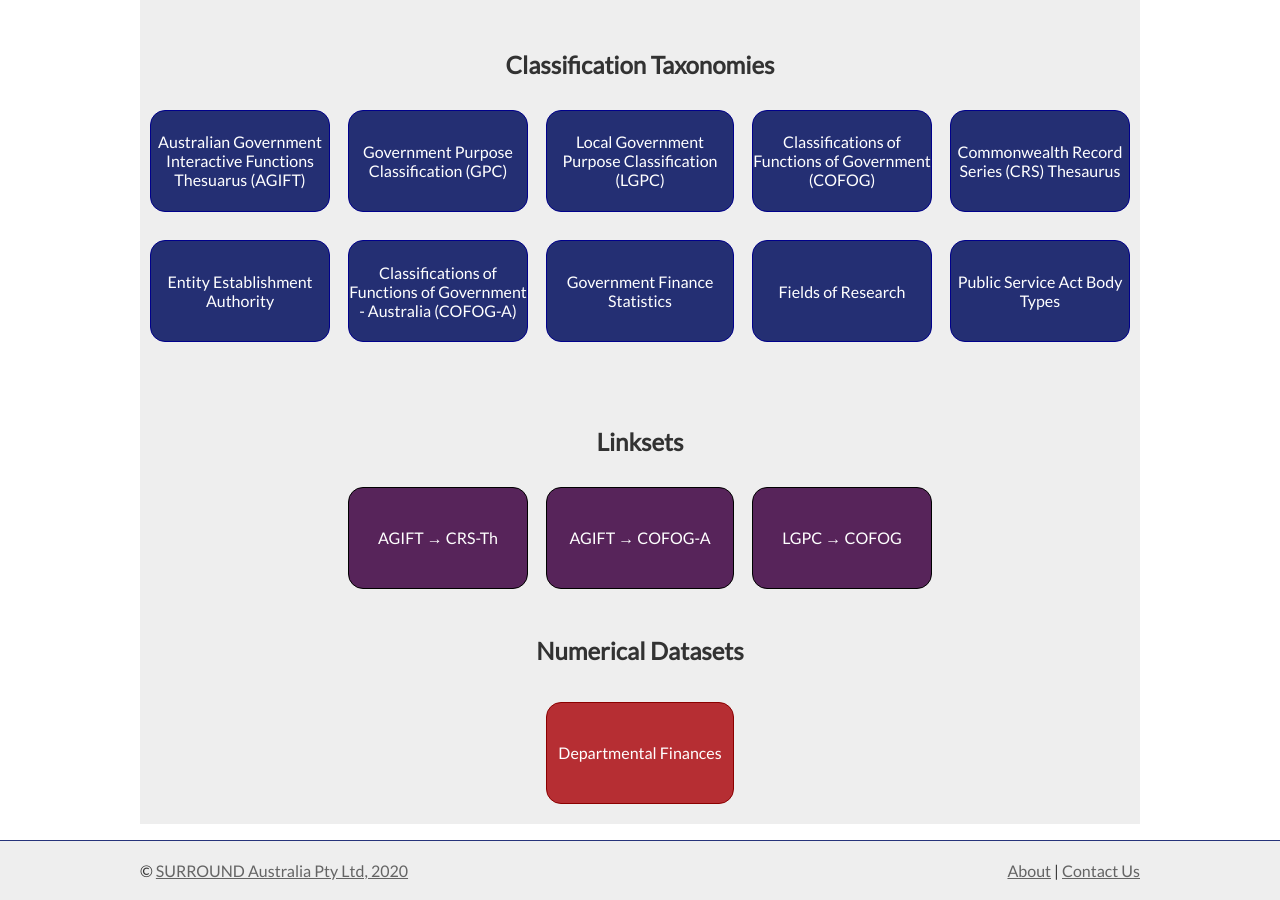
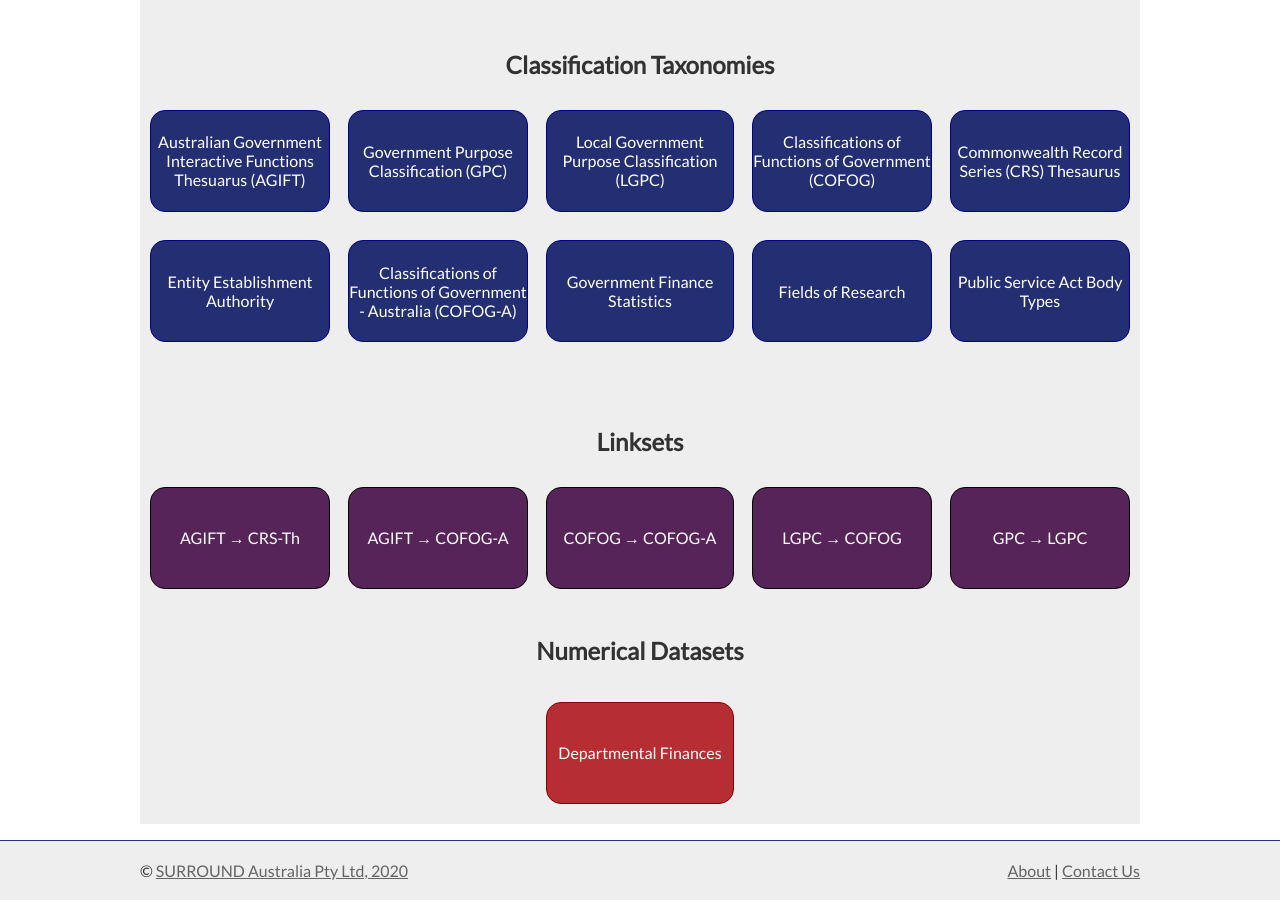
Before and after one commit to surroundaustralia/surroundaustralia.com, a Jekyll site: the page built from pages/govkg.html, in a window 1280 px wide and 900 px high, scrolled down 2451 px. Built offline with Jekyll 4.4.1, drawn with Linux system fonts in a browser that asks for light colours.

Commit message:
listed all 5 Linksets

```diff
--- a/pages/govkg.html
+++ b/pages/govkg.html
@@ -365,14 +365,20 @@ permalink: /govkg
     <div style="grid-row:9; grid-column:2/5; text-align: center;">
         <h4>Linksets</h4>
     </div>
-    <a href="#agiftcrsth" name="modal" class="contentitem linkset" style="grid-row:10; grid-column:2;">
+    <a href="#agiftcrsth" name="modal" class="contentitem linkset" style="grid-row:10; grid-column:1;">
         <p>AGIFT &rarr; CRS-Th</p>
     </a>
-    <a href="#agifctcofoga" name="modal" class="contentitem linkset" style="grid-row:10; grid-column:3;">
+    <a href="#agifctcofoga" name="modal" class="contentitem linkset" style="grid-row:10; grid-column:2;">
         <p>AGIFT &rarr; COFOG-A</p>
+    </a>
+    <a href="#cofogcofoga" name="modal" class="contentitem linkset" style="grid-row:10; grid-column:3;">
+        <p>COFOG &rarr; COFOG-A</p>
     </a>
     <a href="#lgpccofog" name="modal" class="contentitem linkset" style="grid-row:10; grid-column:4;">
         <p>LGPC &rarr; COFOG</p>
+    </a>
+    <a href="#gpclgpc" name="modal" class="contentitem linkset" style="grid-row:10; grid-column:5;">
+        <p>GPC &rarr; LGPC</p>
     </a>
 
     <div style="grid-row:11; grid-column:2/5; text-align: center;">
@@ -496,10 +502,24 @@ permalink: /govkg
     <p>This Linkset was originally created by CSIRO in 2019 and it has been enhanced by SURROUND with some improved mappings in 2020.</p>
 </div>
 
+<div class="window" id="cofogcofoga">
+    <div class="window-links"><a href="#" class="close">Close</a></div>
+    <h3>COFOG &rarr; COFOG-A</h3>
+    <p>This Linkset - a specialised Dataset linking objects in two other Datasets - maps between Concepts in the international COFOG and the Australian COFOG-A taxonomies of government functions.</p>
+    <p>This Linkset was originally created by CSIRO in 2019 and it has been enhanced by SURROUND with some improved mappings in 2020.</p>
+</div>
+
 <div class="window" id="lgpccofog">
     <div class="window-links"><a href="#" class="close">Close</a></div>
     <h3>LGPC &rarr; COFOG</h3>
     <p>This Linkset - a specialised Dataset linking objects in two other Datasets - maps between Concepts in the LGPC and Concepts in COFOG both of which are taxonomies of government functions, the first of Australian local government and the second of generic international functions.</p>
+    <p>This Linkset was originally created by CSIRO in 2019 and it has been enhanced by SURROUND with some improved mappings in 2020.</p>
+</div>
+
+<div class="window" id="gpclgpc">
+    <div class="window-links"><a href="#" class="close">Close</a></div>
+    <h3>GPC &rarr; LGPC</h3>
+    <p>This Linkset - a specialised Dataset linking objects in two other Datasets - maps between Concepts in the *Government Purpose Classification* (GPC) to those in the *Local Government Purpose Classification*. It's not a complete mapping due teh ver real functions performed by Federal and Local government in Australia.</p>
     <p>This Linkset was originally created by CSIRO in 2019 and it has been enhanced by SURROUND with some improved mappings in 2020.</p>
 </div>
 
```
